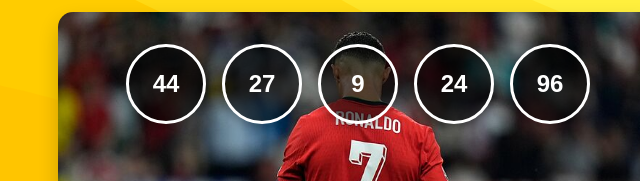
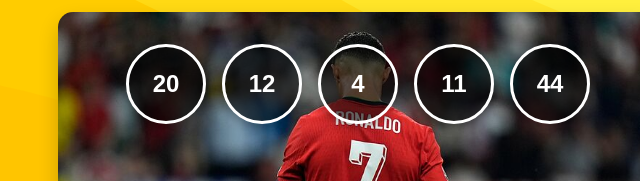
Before and after one commit to Alejandroescobar2006/AADSO2873711, a plain HTML site: page 08-JavaScript/22-challenge-baloto.html in a window 1280 px wide. Both pictures are taken after a click on the button "Iniciar". Shown: the part 188-369 px from the top of the page, 282-922 px from the left. Drawn offline with Linux system fonts and the light colour scheme.

Commit message:
Update 22-challenge-baloto.html

```diff
--- a/08-JavaScript/22-challenge-baloto.html
+++ b/08-JavaScript/22-challenge-baloto.html
@@ -153,11 +153,11 @@
             let sorteoActivo = false;
 
             function numeroAleatorio() {
-                return Math.floor(Math.random() * 100) + 1;
+                return Math.floor(Math.random() * 45) + 1;
             }
 
             function numeroAleatorioPremio() {
-                return Math.floor(Math.random() * 10) + 1;
+                return Math.floor(Math.random() * 15) + 1;
             }
 
             botonSorteo.addEventListener('click', function() {
```
